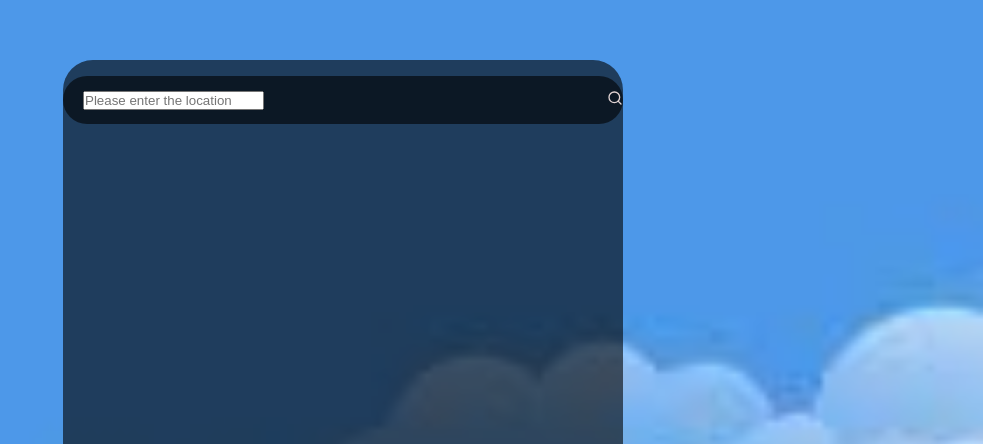
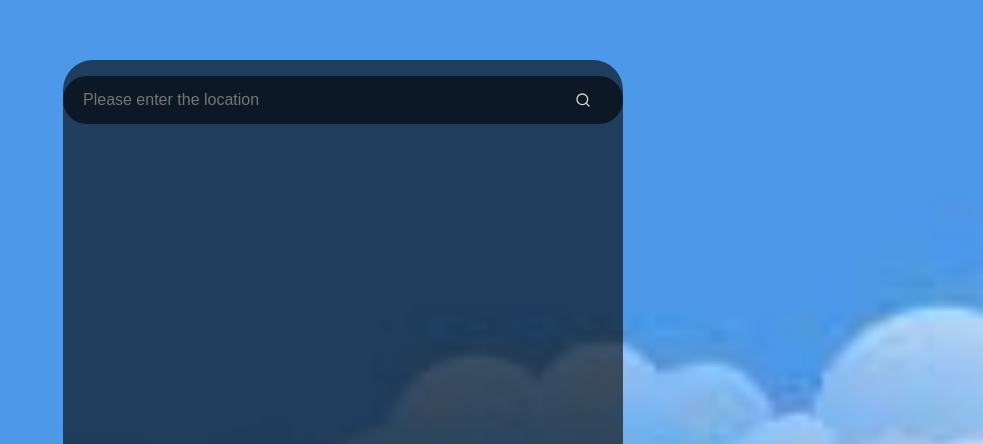
Before and after one commit to Ethel3/weather-app-v1, a React (Create React App) app: page / in a window 1280 px wide. Shown: the part 356-800 px from the top of the page, without its empty margins (297-1280 px from the left). Built offline with nearby package versions, Linux system fonts and the light colour scheme.

Commit message:
icon styling

```diff
--- a/src/components/input.css
+++ b/src/components/input.css
@@ -9,3 +9,20 @@
     background-color: rgba(0, 0, 0, 0.6);
     margin-top: 1rem;
 }
+.input_value{
+    outline: none;
+    border: none;
+    color: rgba(227, 216, 216);
+    background-color: transparent;
+    font-size: 1rem;
+    width: 28rem;
+    margin-right: 1rem;
+}
+.input_icon{
+    width: 3rem;
+    margin-right: 1rem;
+    height: 100%;
+    display: flex;
+    align-items: center;
+    justify-content: center;
+}
```
